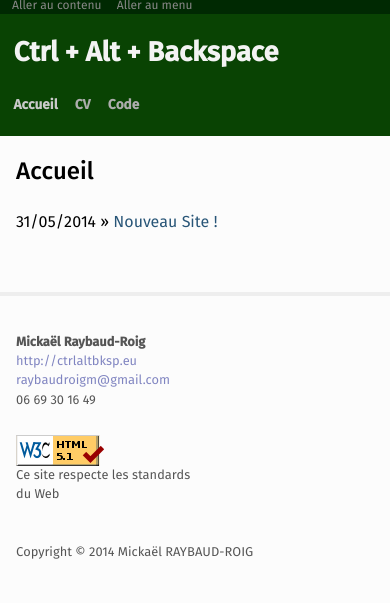
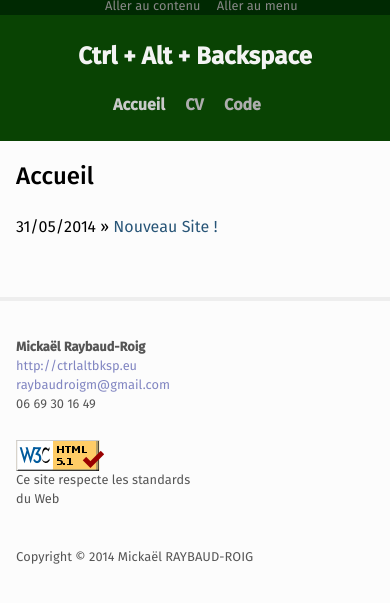
Before and after one commit to m-r-r/ctrlaltbksp.eu, a Jekyll site: the page built from index.html, in a window 390 px wide. Shown: the top 603 px of the page. Built offline with Jekyll 4.4.1, drawn with Linux system fonts in a browser that asks for light colours.

Commit message:
Améliration du score PageSpeed Insight

```diff
--- a/_layouts/default.html
+++ b/_layouts/default.html
@@ -14,9 +14,7 @@
     <title>{{ page.title }} &mdash; {{ site.title }}</title>
     <meta name="viewport" content="width=device-width" />
 
-    <link rel="stylesheet" type="text/css" href="{{ site.baseurl }}/css/syntax.css?v={{ site.time | date:'%s' }}" />
-    <link rel="stylesheet" type="text/css" href="{{ site.baseurl }}/css/main.css?v={{ site.time | date:'%s' }}" />
-    <link rel="stylesheet" type="text/css" media="print" href="{{ site.baseurl }}/css/print.css?v={{ site.time | date:'%s' }}" />
+    <link rel="stylesheet" type="text/css" href="{{ site.baseurl }}/css/main.css" />
   </head>
   <body itemtype="http://schema.org/Blog" itemscope="itemscope">
     <div id="skip-links">
@@ -67,4 +65,6 @@
       </div>
     </footer>
   </body>
+  <link rel="stylesheet" type="text/css" href="{{ site.baseurl }}/css/syntax.css" />
+  <link rel="stylesheet" type="text/css" media="print" href="{{ site.baseurl }}/css/print.css" />
 </html>
--- a/css/main.css
+++ b/css/main.css
@@ -366,8 +366,21 @@ table tr:nth-child(2n+1) {
 }
 
 @media (max-width: 30em) {
-  #banner {
-    font-size: 85%;
+  #banner h1 {
+    font-size: 1.5em;
+    text-align: center;
+  }
+  #menu {
+    display: block;
+    text-align: center;
+  }
+  #skip-links {
+    text-align: center;
+    font-size: 80%;
+  }
+  #skip-links a {
+    color: #888;
+    font-size: 1em;
   }
 }
 
```
